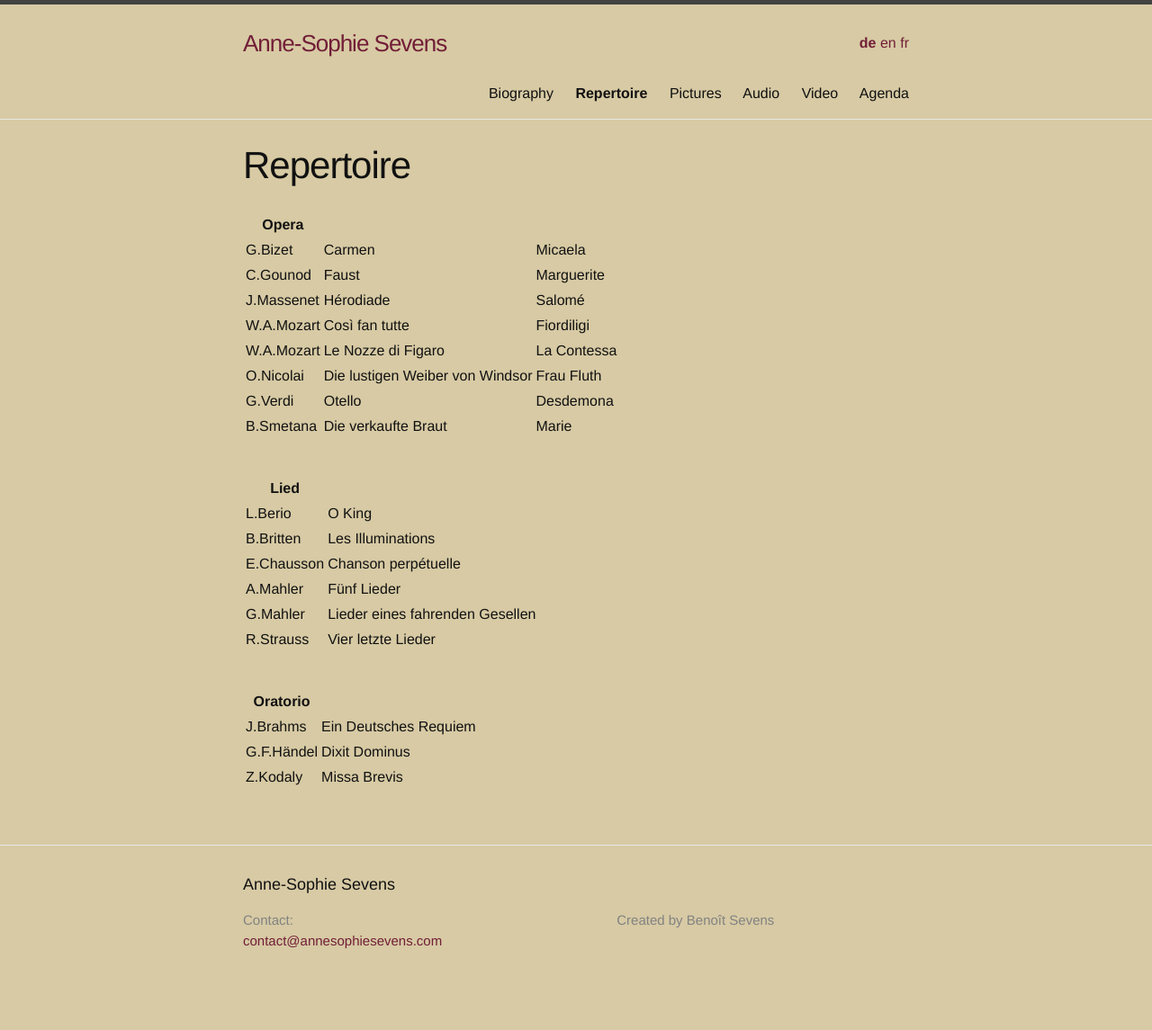
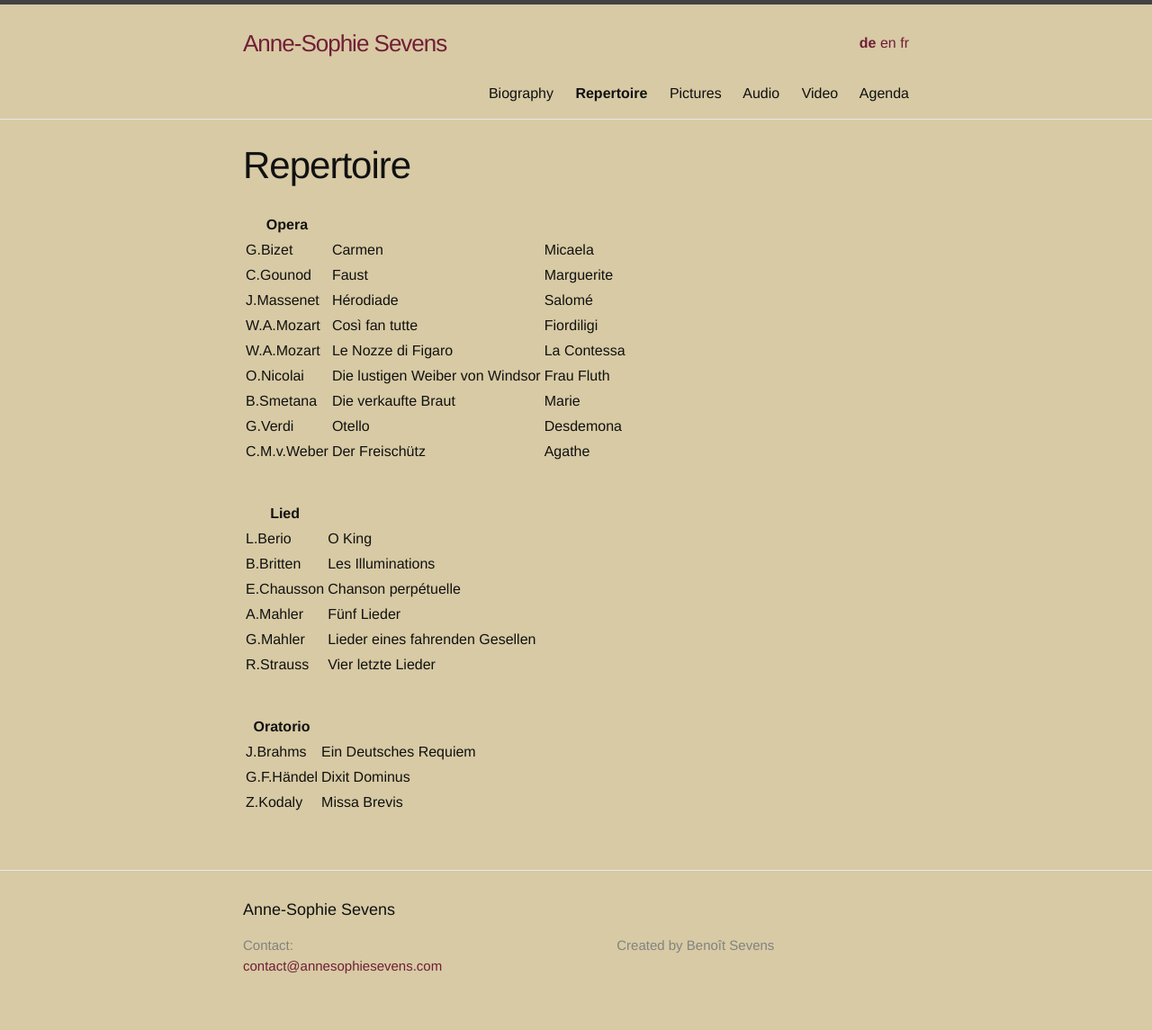
Before and after one commit to annesophie-sevens/annesophie-sevens.github.io, a Jekyll site: the page built from repertoire-de.md, in a window 1280 px wide. Shown: the whole page at 90% size. Built offline with Jekyll 4.4.1, drawn with Linux system fonts in a browser that asks for light colours; before the commit the page ends 1117 px from its top, so only the background shows below that.

Commit message:
Update repertoire-de.md

```diff
--- a/repertoire-de.md
+++ b/repertoire-de.md
@@ -15,8 +15,9 @@ ref: repertoire
 | W.A.Mozart | Così fan tutte | Fiordiligi |
 | W.A.Mozart | Le Nozze di Figaro | La Contessa |
 | O.Nicolai | Die lustigen Weiber von Windsor | Frau Fluth |
+| B.Smetana | Die verkaufte Braut | Marie |
 | G.Verdi | Otello | Desdemona |
-| B.Smetana | Die verkaufte Braut | Marie |
+| C.M.v.Weber | Der Freischütz | Agathe |
 
 
 &nbsp;
```
